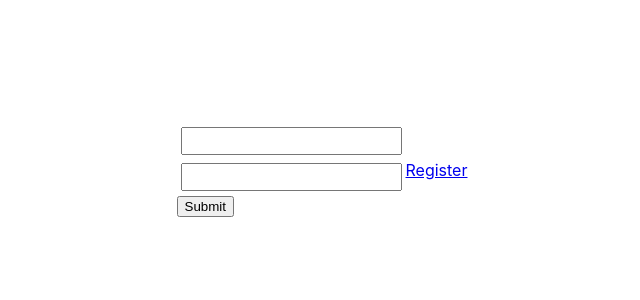
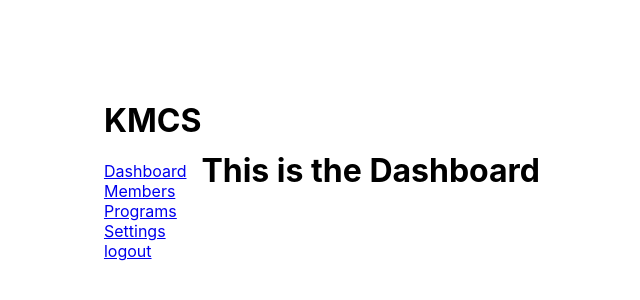
Before and after one commit to ssentamuabel/kmcs_frontend, a React (Create React App) app: page / in a window 1280 px wide. Shown: the part 230-530 px from the top of the page, without its empty margins (318-958 px from the left). Built offline with nearby package versions, Linux system fonts and the light colour scheme.

Commit message:
Route settings

```diff
--- a/src/App.js
+++ b/src/App.js
@@ -8,10 +8,10 @@ import Members from './pages/Members';
 import Settings from './pages/Settings';
 import  Login from './pages/Login'
 import { useState } from 'react'
-import {Routes, Route} from 'react-router-dom'
+import {Routes, Route, Navigate} from 'react-router-dom'
 
 function App() {
-  const [loggedIn, setLoggedIn] = useState(false)
+  const [loggedIn, setLoggedIn] = useState(true)
 
   const handleLogin = ()=>{
     setLoggedIn(true)
@@ -26,10 +26,18 @@ function App() {
       {!loggedIn ? (
         <>
           <Route path='register' element={<Register/>}/>
-          <Route path='/' element={<Login onLogin={handleLogin} />}/>
+          <Route path='login' element={<Login onLogin={handleLogin} />}/>
+          <Route path='*' element={<Navigate to="/login" />} /> // for redirecting any unmatched url to the login page
         </>
       ):(
-        <Route path='dashboard' element={<Dashboard/>}/>
+        <Route path='/' element={<SideBar onLogout={handleLogout} />}>
+          <Route index element={<Dashboard />} />
+          <Route path='/members' element={<Members />} />
+          <Route path='/programs' element={<Programs />} />
+          <Route path='/settings' element={<Settings />} />
+          <Route path='*' element={<Navigate to="/" />} /> // for redirecting any unmatched url to the login page
+
+      </Route>
       )}
 
     </Routes>
--- a/src/components/SideBar.js
+++ b/src/components/SideBar.js
@@ -1,12 +1,14 @@
 import React from 'react'
-import { NavLink } from 'react-router-dom'
+import { NavLink , Outlet} from 'react-router-dom'
+import { useNavigate } from 'react-router-dom'
 
 
-const SideBar = ({children})=>{
+const SideBar = ({onLogout})=>{
+
 
     const menuItem = [
         {
-            "path" : "/dashboard",
+            "path" : "/",
             "name" : "Dashboard",
 
         },
@@ -26,6 +28,30 @@ const SideBar = ({children})=>{
 
         }
     ]
+
+    const handleLogout  = async() =>{
+        try {
+
+            const res =  await fetch('http://127.0.0.1:8000/logout/', {
+                method : "POST",
+                headers: {
+                    'Content-Type': 'application/json',
+                }
+            })
+
+            if (res.ok){
+                onLogout()
+            }else{
+                console.log("Something went wrong")
+            }
+
+
+        } catch (error) {
+            console.log(error)
+        }
+    }
+
+
     return (
         <div className='container'>
             <div className="sidebar">
@@ -42,11 +68,15 @@ const SideBar = ({children})=>{
                         </NavLink>
                     ))
                 }
-
+                <a href="#" >
+                    <div onClick={handleLogout}>logout</div>
+                </a>
                 </div>
 
             </div>
-            <main>{children}</main>
+            <main>
+                <Outlet />
+            </main>
         </div>
     )
 }
--- a/src/pages/Login.js
+++ b/src/pages/Login.js
@@ -41,7 +41,7 @@ const Login = ({onLogin})=>{
                     contact: "",
                     password: ""
                 })
-                navigate('/dashboard')
+                navigate('/')
             }else{
                 console.log("The connection has a problem")
             }
--- a/src/pages/Register.js
+++ b/src/pages/Register.js
@@ -110,7 +110,7 @@ const Register = ()=>{
                 <br/>
 
             </form>
-            <Link to='/'>Login</Link>
+            <Link to='/login'>Login</Link>
         </div>
     )
 
```
